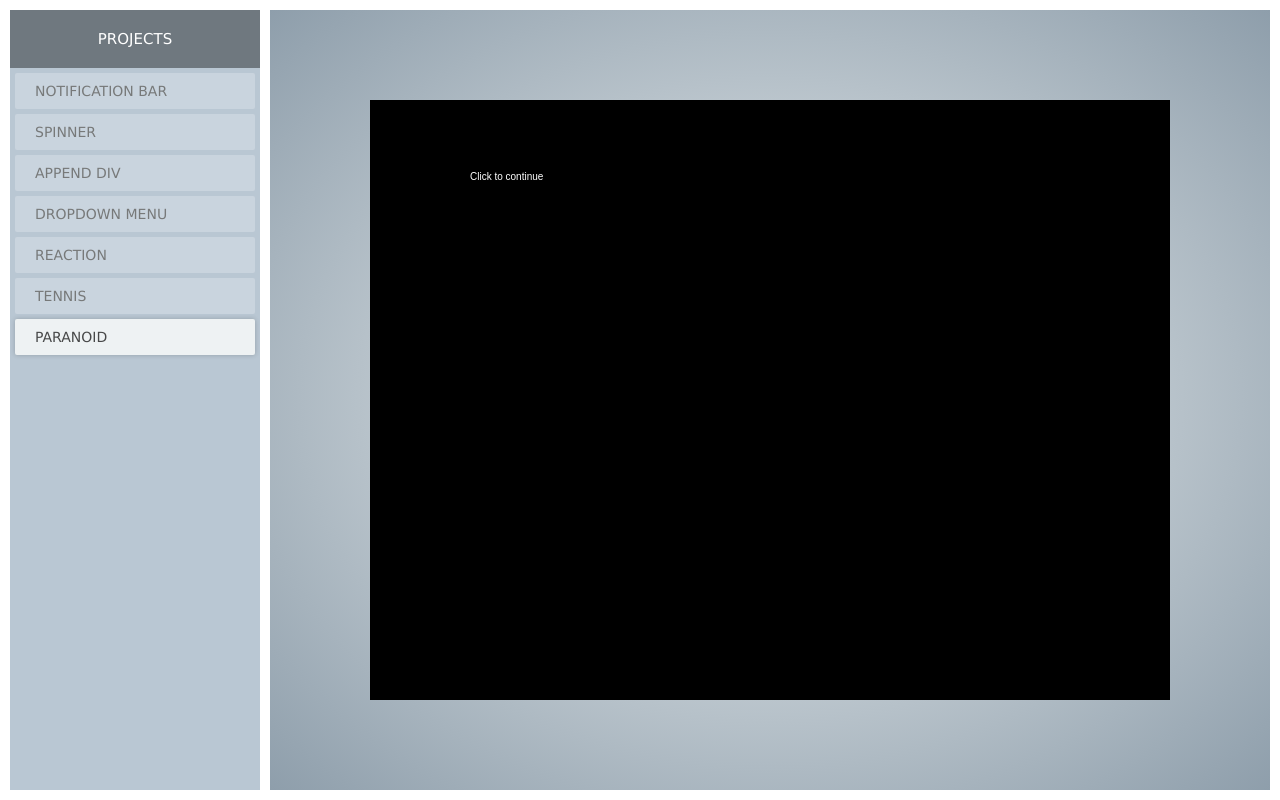
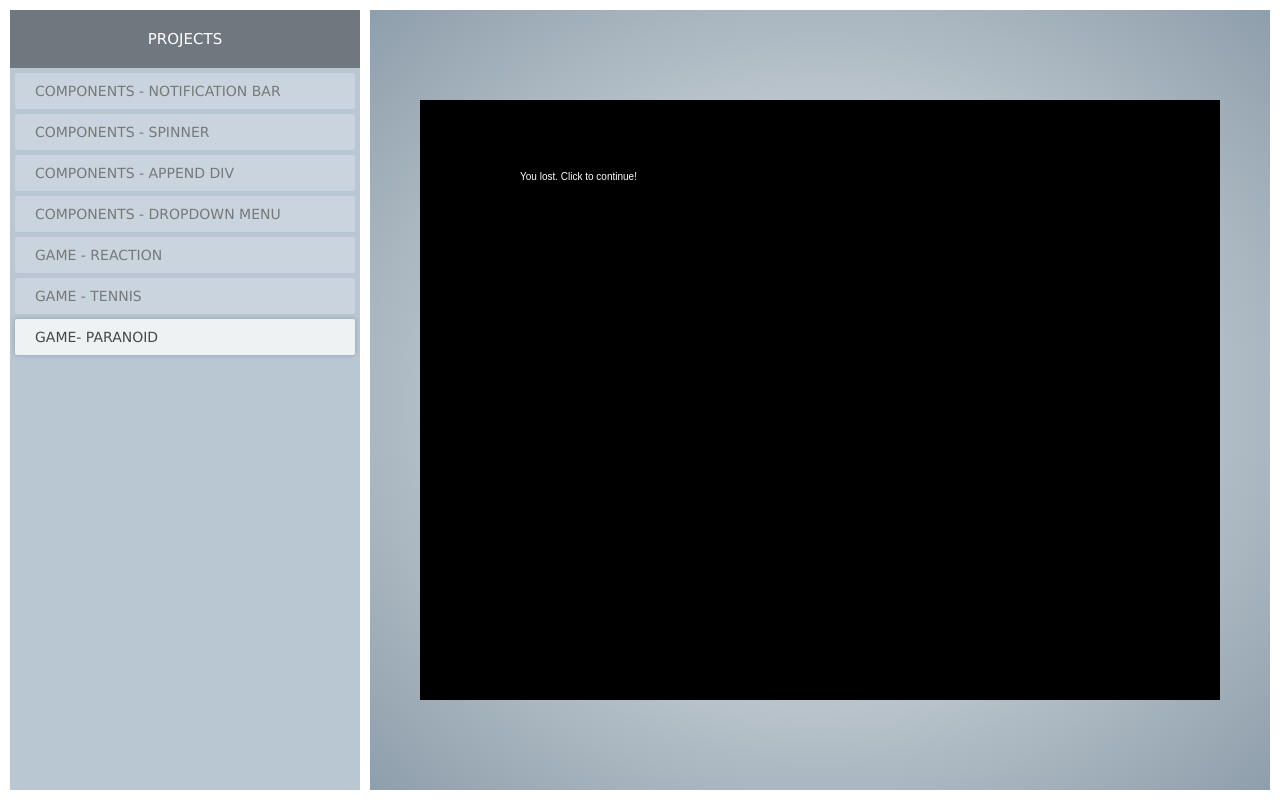
Before and after one commit to nazmulsisil/single-page-portfolio-showcase, a website built with webpack: page public/index.html in a window 1280 px wide. Built offline with nearby package versions, Linux system fonts and the light colour scheme.

Commit message:
filelized tennis and para canvas

```diff
--- a/public/index.html
+++ b/public/index.html
@@ -17,13 +17,13 @@
     <div class="design-list">
       <div class="list">
         <div class="list__headline">Projects</div>
-        <li class="list__item" data-todel="notification">Notification bar</li>
-        <li class="list__item" data-todel="spinner">Spinner</li>
-        <li class="list__item" data-todel="append-div">Append div</li>
-        <li class="list__item" data-todel="drop-down">Dropdown menu</li>
-        <li class="list__item" data-todel="reaction">Reaction</li>
-        <li class="list__item" data-todel="tennis">tennis</li>
-        <li class="list__item list__item--active" data-todel="paranoid">paranoid</li>
+        <li class="list__item" data-todel="notification">components - Notification bar</li>
+        <li class="list__item" data-todel="spinner">components - Spinner</li>
+        <li class="list__item" data-todel="append-div">components - Append div</li>
+        <li class="list__item" data-todel="drop-down">components - Dropdown menu</li>
+        <li class="list__item" data-todel="reaction">game - Reaction</li>
+        <li class="list__item" data-todel="tennis">game - tennis</li>
+        <li class="list__item list__item--active" data-todel="paranoid">game- paranoid</li>
 
       </div>
     </div>
--- a/public/styles/style.css
+++ b/public/styles/style.css
@@ -450,7 +450,7 @@ body {
 .design-list {
   font-family: Verdana, Geneva, Tahoma, sans-serif;
 
-  width: 25rem;
+  width: 35rem;
   display: flex;
   flex-shrink: 0;
 }
@@ -465,7 +465,7 @@ body {
   position: fixed;
   top: 1rem;
   left: 1rem;
-  width: 25rem;
+  width: 35rem;
   background: #b9c7d3;
   min-height: calc(100vh - (1rem * 2));
 }
--- a/src/scripts/modules/Canvas.js
+++ b/src/scripts/modules/Canvas.js
@@ -76,16 +76,15 @@ function tennisCanvas() {
     leftPaddleY = mousePosY - (paddleHeight * 0.5);
 
     // right paddle pos
-    // const yGapOfRightPaddle = (rightPaddleY + (paddleHeight * 0.5)) - ballPosY;
-    // rightPaddleY -= yGapOfRightPaddle + (paddleHeight * 0);
+    const yGapOfRightPaddle = Math.abs((rightPaddleY + (paddleHeight * 0.5)) - ballPosY);
 
 
-    if (rightPaddleY + 50 > ballPosY) {
-      rightPaddleY -= 6;
+    if (rightPaddleY + 50 > ballPosY && yGapOfRightPaddle > paddleHeight * 0.2) {
+      rightPaddleY -= 8;
     }
 
-    if (rightPaddleY + 50 < ballPosY) {
-      rightPaddleY += 6;
+    if (rightPaddleY + 50 < ballPosY && yGapOfRightPaddle > paddleHeight * 0.2) {
+      rightPaddleY += 8;
     }
 
 
@@ -191,7 +190,7 @@ function paranoidCanvas() {
   let paddleBottom = null;
   let paddleLeft = null;
 
-  let ballPosX = 712; // w * 0.5;
+  let ballPosX = w * 0.5;
   let ballPosY = h * 0.5;
 
   let ballMoveX = 10;
@@ -201,6 +200,7 @@ function paranoidCanvas() {
 
   const numOfCols = Math.ceil(w / colWidth);
   const numOfRows = 10;
+  const rowsTopOffset = 3;
   const numOfTiles = numOfCols * numOfRows;
   let tileNotHit = [];
 
@@ -239,8 +239,9 @@ function paranoidCanvas() {
             rect(context, cellX, cellY, tileWidth, tileHeight, 'green');
           }
 
-          text(context, tileToBeDrawn,
-            cellX + 30, cellY + 15, 'rgba(255,255,255,0.2)'); // show tile numbers
+          // show tile numbers
+          // text(context, tileToBeDrawn,
+          //   cellX + 30, cellY + 15, 'rgba(255,255,255,0.2)');
         }
       }
 
@@ -258,7 +259,11 @@ function paranoidCanvas() {
       // draw scores
       text(context, `Ball missed: ${ballMissed}`, 20, h - 25);
     } else {
-      text(context, 'Click to continue', 100, 80, 'white');
+      if (!tileRemaining()) {
+        text(context, 'You won. Click to continue!', 100, 80, 'white');
+        return;
+      }
+      text(context, 'You lost. Click to continue!', 100, 80, 'white');
     }
   }
 
@@ -295,11 +300,11 @@ function paranoidCanvas() {
       }
 
       // bounce in x direction
-      if (ballPosX < 0 - Math.abs(ballMoveX * 1.2) && ballMoveX < 0.0) ballMoveX *= -1;
+      if (ballPosX < 0 + Math.abs(ballMoveX * 1.2) && ballMoveX < 0.0) ballMoveX *= -1;
       // bounce in x direction
       if (ballPosX > w - Math.abs(ballMoveX * 1.2) && ballMoveX > 0.0) ballMoveX *= -1;
       // bounce in y direction
-      if (ballPosY < 0 - Math.abs(ballMoveY * 1.2) && ballMoveY < 0.0) ballMoveY *= -1;
+      if (ballPosY < 0 + Math.abs(ballMoveY * 1.2) && ballMoveY < 0.0) ballMoveY *= -1;
       // bounce in y direction
       if (ballPosY > h) ballMoveY *= -1;
 
@@ -322,6 +327,10 @@ function paranoidCanvas() {
 
       if (tileNotHit[curTileNum] && curCol >= 0 && curCol <= numOfCols - 1 && curRow >= 0) {
         tileNotHit[curTileNum] = false;
+
+        if (!tileRemaining()) {
+          gameIsOver = true;
+        }
 
         const prevTile = tile(prevBallPosX, prevBallPosY);
         const prevTileNum = prevTile.num;
@@ -406,8 +415,16 @@ function paranoidCanvas() {
 
   function resetTiles() {
     for (let i = 0; i < numOfTiles; i++) {
-      tileNotHit.push(true);
+      if (i < rowsTopOffset * numOfCols) {
+        tileNotHit.push(false);
+      } else {
+        tileNotHit.push(true);
+      }
     }
+  }
+
+  function tileRemaining() {
+    return tileNotHit.some(el => el === true);
   }
 
   function restart() {
--- a/temp/styles/from_postcss.css
+++ b/temp/styles/from_postcss.css
@@ -449,7 +449,7 @@ body {
 .design-list {
   font-family: Verdana, Geneva, Tahoma, sans-serif;
 
-  width: 25rem;
+  width: 35rem;
   display: flex;
   flex-shrink: 0;
 }
@@ -464,7 +464,7 @@ body {
   position: fixed;
   top: 1rem;
   left: 1rem;
-  width: 25rem;
+  width: 35rem;
   background: #b9c7d3;
   min-height: calc(100vh - (1rem * 2));
 }
```
Also changed, not shown: src/styles/postcss/abstracts/_variables.css (+3 -6 lines), public/scripts/main.js.
